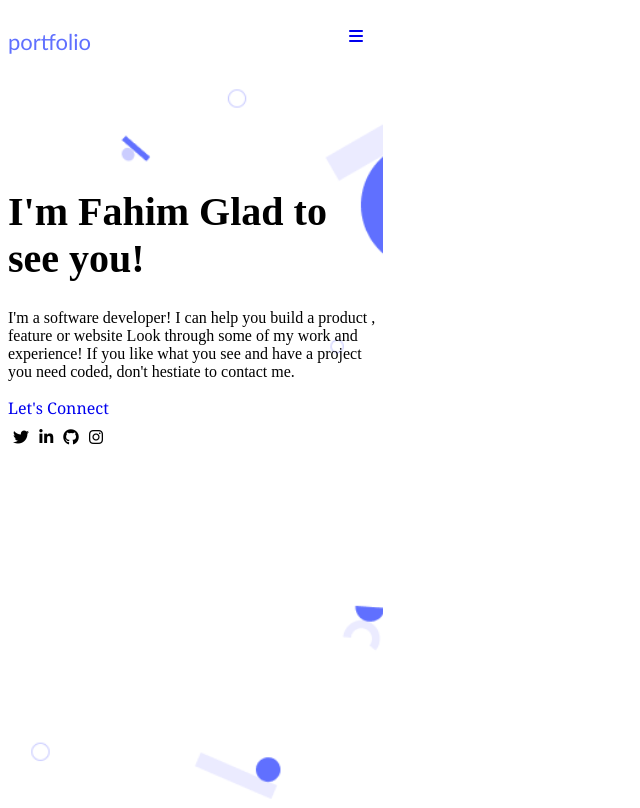
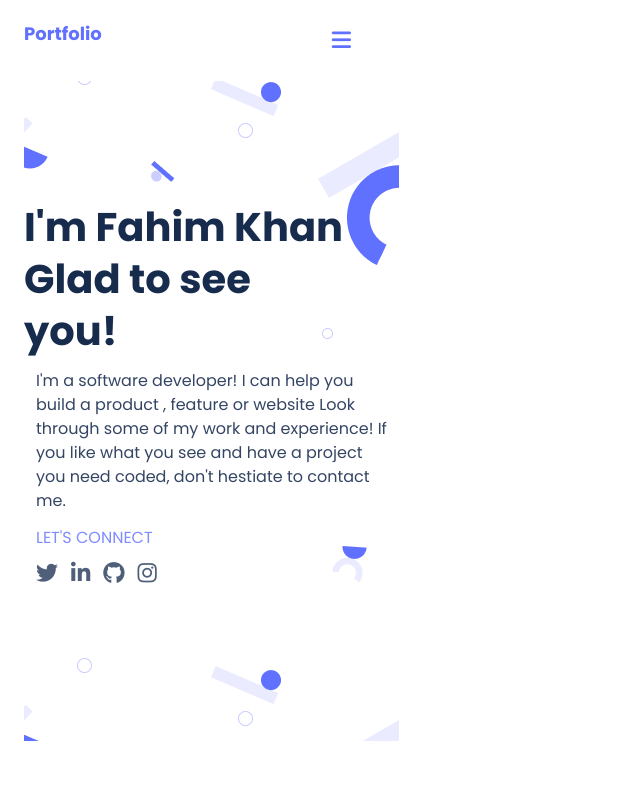
Before and after one commit to Fahim-Khan-P/portfolio, a website: page index.html in a window 1280 px wide. Shown: the whole page, without its empty margins (0-640 px from the left). Drawn offline with Linux system fonts and the light colour scheme.

Commit message:
Adds styles improvement and fixes errors

```diff
--- a/index.css
+++ b/index.css
@@ -1,51 +1,81 @@
+html {
+  font-family: 'Poppins', Arial, Helvetica, sans-serif;
+}
+
+* {
+  margin: 0;
+  padding: 0;
+  box-sizing: border-box;
+}
+
 .main {
   background-image: url('./image.png');
   background-position: center;
-  background-size: cover;
+  background-size: contain;
   width: 375px;
-  height: 718px;
+  height: 660px;
+  margin: 0 24px;
+}
+
+.menu {
+  color: rgb(96, 112, 255);
+  font-size: 22px;
+}
+
+.mainContent {
+  margin: 12px;
+  font-style: normal;
+  font-weight: 400;
+  font-size: 16px;
+  line-height: 24px;
+  color: rgb(52, 69, 99);
 }
 
 .connect {
+  color: rgb(127, 140, 255);
   text-decoration: none;
-font-family: Cambria, Cochin, Georgia, Times, 'Times New Roman', serif;
+  margin: 12px;
+  text-transform: uppercase;
+}
 
+.primaryHeading {
+  font-size: 40px;
+  padding-top: 120px;
+  font-style: normal;
+  font-weight: 700;
+  line-height: 52px;
+  color: rgb(23, 43, 77);
+  width: 327px;
+}
 
-}
-.primaryHeading{
-    font-size: 40px;
-    padding-top: 106px;;
-}
-.nav{
-
-
-    padding-top: 20px;
+.nav {
+  padding: 24px;
   width: 375px;
   display: flex;
   justify-content: space-between;
-    ;
 }
 
-.menu{
-    padding-right: 20px;
-
+.logo {
+  text-decoration: none;
+  font-style: normal;
+  font-weight: 700;
+  font-size: 18px;
+  line-height: 20px;
+  color: rgb(96, 112, 255);
 }
 
- .logo{
-    text-decoration: none;
-    color: #6070ff;
-    font-size: 22px;
-    font-family: 'Trebuchet MS', 'Lucida Sans Unicode', 'Lucida Grande', 'Lucida Sans', Arial, sans-serif;
+.icons {
+  margin: 12px;
+  justify-content: flex-start;
+  display: flex;
+  gap: 13px;
 }
 
- .icons{
-    padding-top: 10px;
-    width: 100px;
-    justify-content: space-around;
-    display: flex;
-    justify-items:auto;
+.icons i {
+  font-size: 22px;
+  color: rgb(80, 95, 121);
 }
 
- a:hover.logo{
+a:hover.logo {
   color: rgb(37, 3, 3);
 }
--- a/index.html
+++ b/index.html
@@ -6,19 +6,22 @@
     <meta http-equiv="X-UA-Compatible" content="IE=edge">
     <meta name="viewport" content="width=device-width, initial-scale=1.0">
     <script src="https://kit.fontawesome.com/df740146e4.js" crossorigin="anonymous"></script>
+    <link rel="preconnect" href="https://fonts.googleapis.com">
+<link rel="preconnect" href="https://fonts.gstatic.com" crossorigin>
+<link href="https://fonts.googleapis.com/css2?family=Poppins:wght@300;400;600;700&display=swap" rel="stylesheet">
     <title>Document</title>
 </head>
 <body>
 
-    <header>
-        <nav class="nav">
-            <a href="#" class="logo">portfolio</a>
-            <a href="#" class="menu"><i class="fa-solid fa-bars"></i></a>
-        </nav>
+
+    <header class="nav">
+    <a href="#" class="logo">Portfolio</a>
+    <a href="#" class="menu"><i class="fa-solid fa-bars"></i></a>
     </header>
+
     <main class="main">
         <h1 class="primaryHeading">
-            I'm Fahim Glad to see you!
+            I'm Fahim Khan Glad to see you!
         </h1>
         <p class="mainContent">
             I'm a software developer! I can help you build a product , feature or website Look through some of my work and experience! If you like what you see and have a project you need coded, don't hestiate to contact me.
```
Lines whose indentation alone changed are shown as unchanged.
